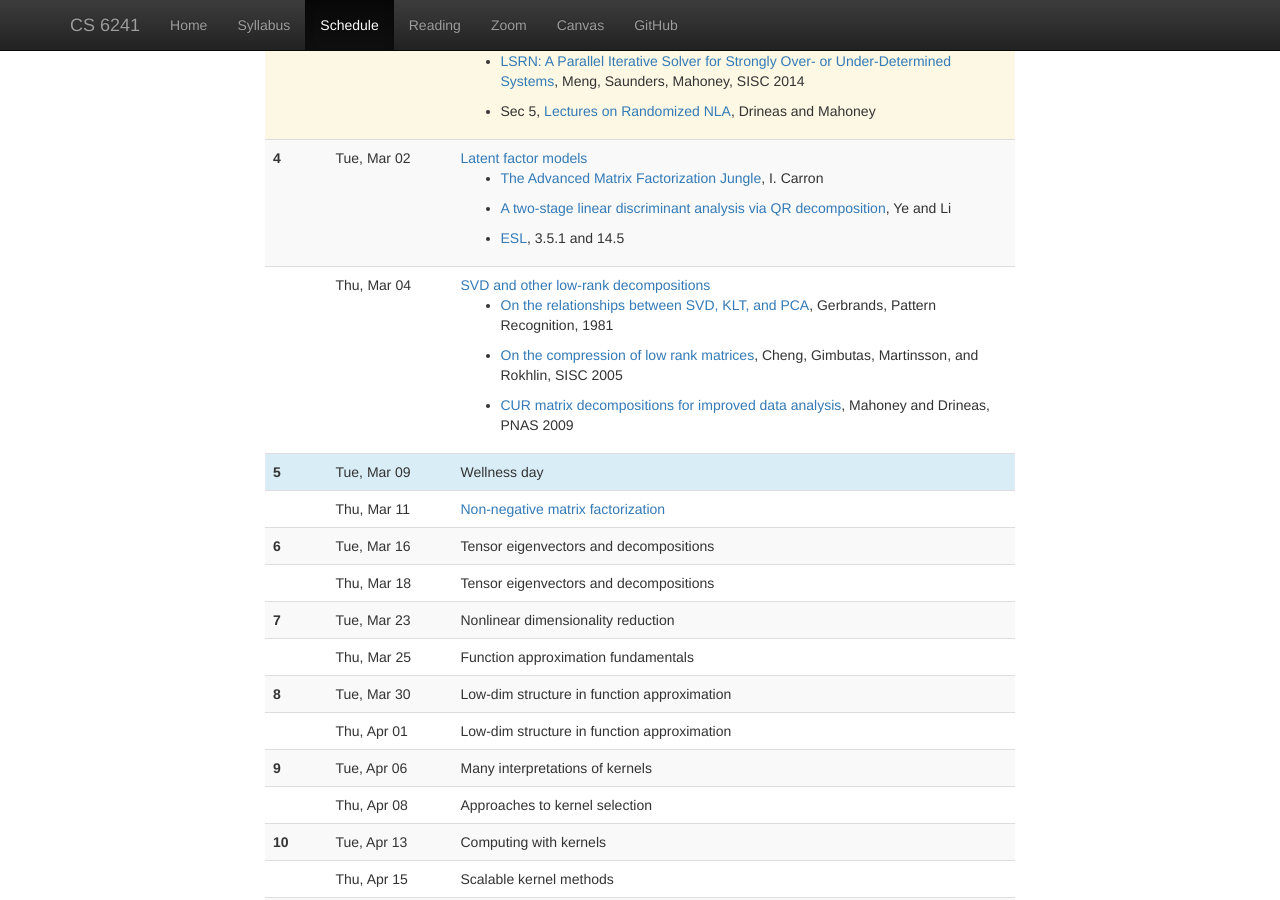
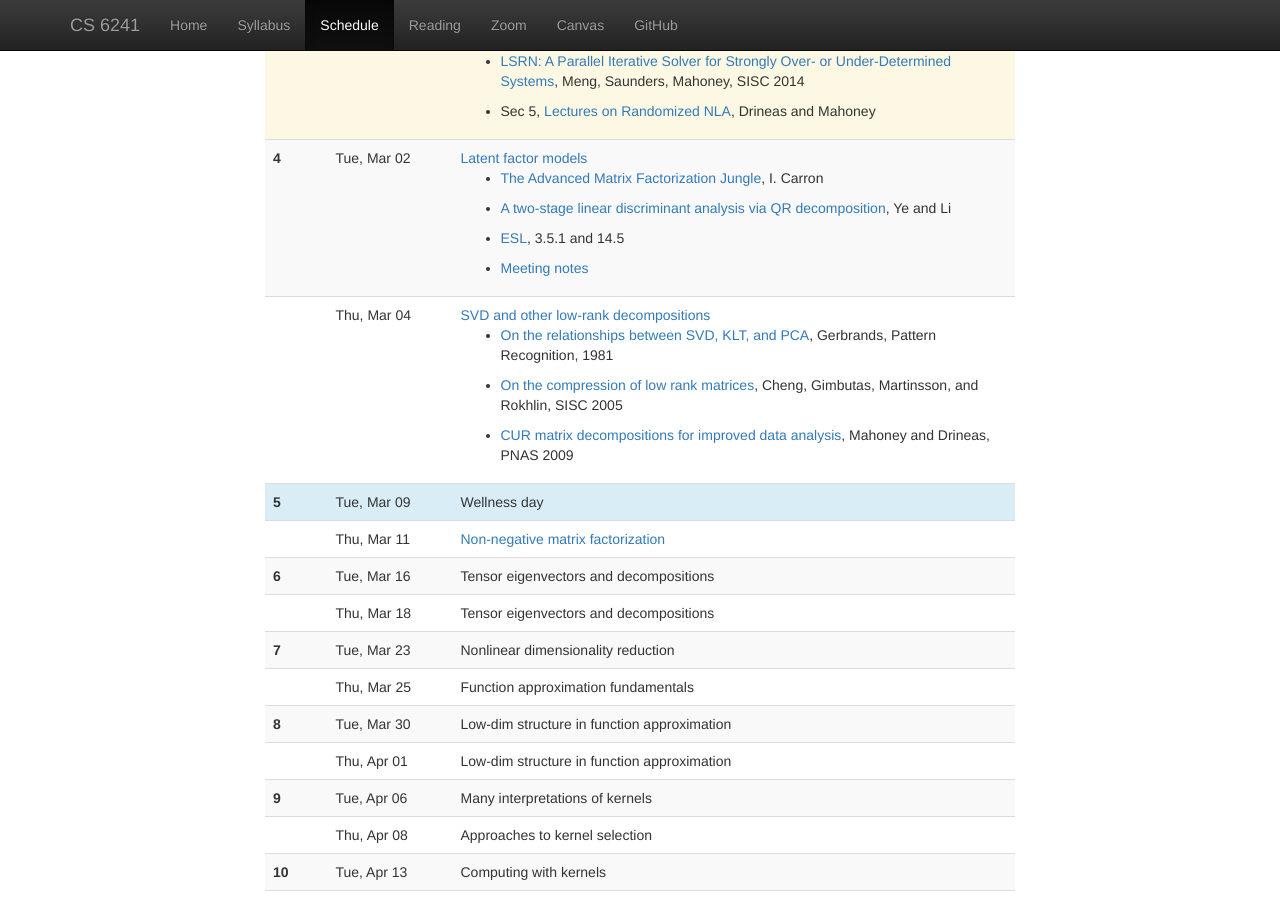
Before and after one commit to dbindel/cs6241-s21, a Jekyll site: the page built from web/schedule.html, in a window 1280 px wide and 900 px high, scrolled down 1070 px. Built offline with Jekyll 4.4.1, drawn with Linux system fonts in a browser that asks for light colours; nearby versions of some CDN libraries.

Commit message:
Add link to 3/2 meeting notes.

```diff
--- a/web/_data/lectures.yml
+++ b/web/_data/lectures.yml
@@ -76,6 +76,7 @@
       decomposition](https://ieeexplore-ieee-org.proxy.library.cornell.edu/abstract/document/1432722),
       Ye and Li"
     - "[ESL](https://web.stanford.edu/~hastie/ElemStatLearn/), 3.5.1 and 14.5"
+    - "[Meeting notes](meetings/2021-03-02.html)"
 -
   date: 2021-03-04
   info: SVD and other low-rank decompositions
```
